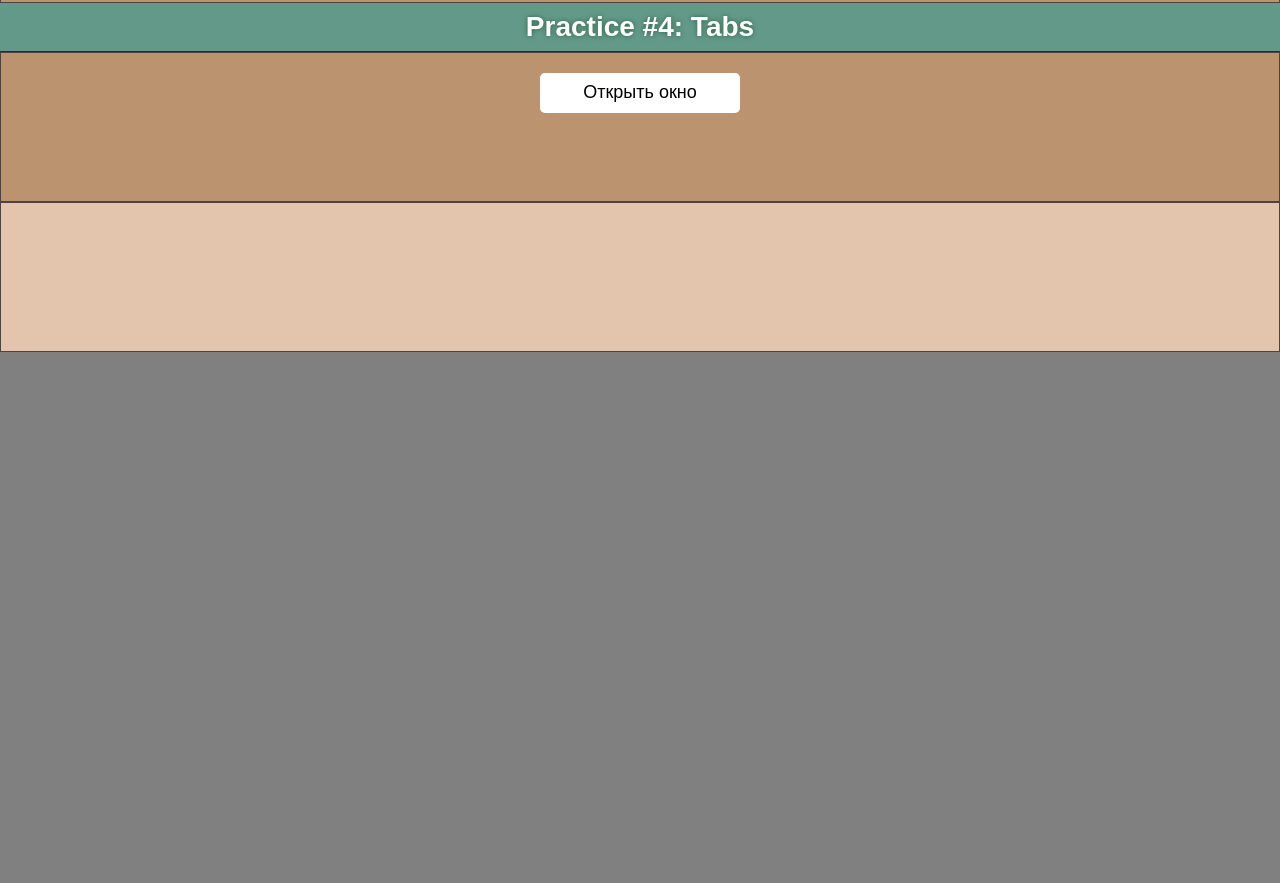
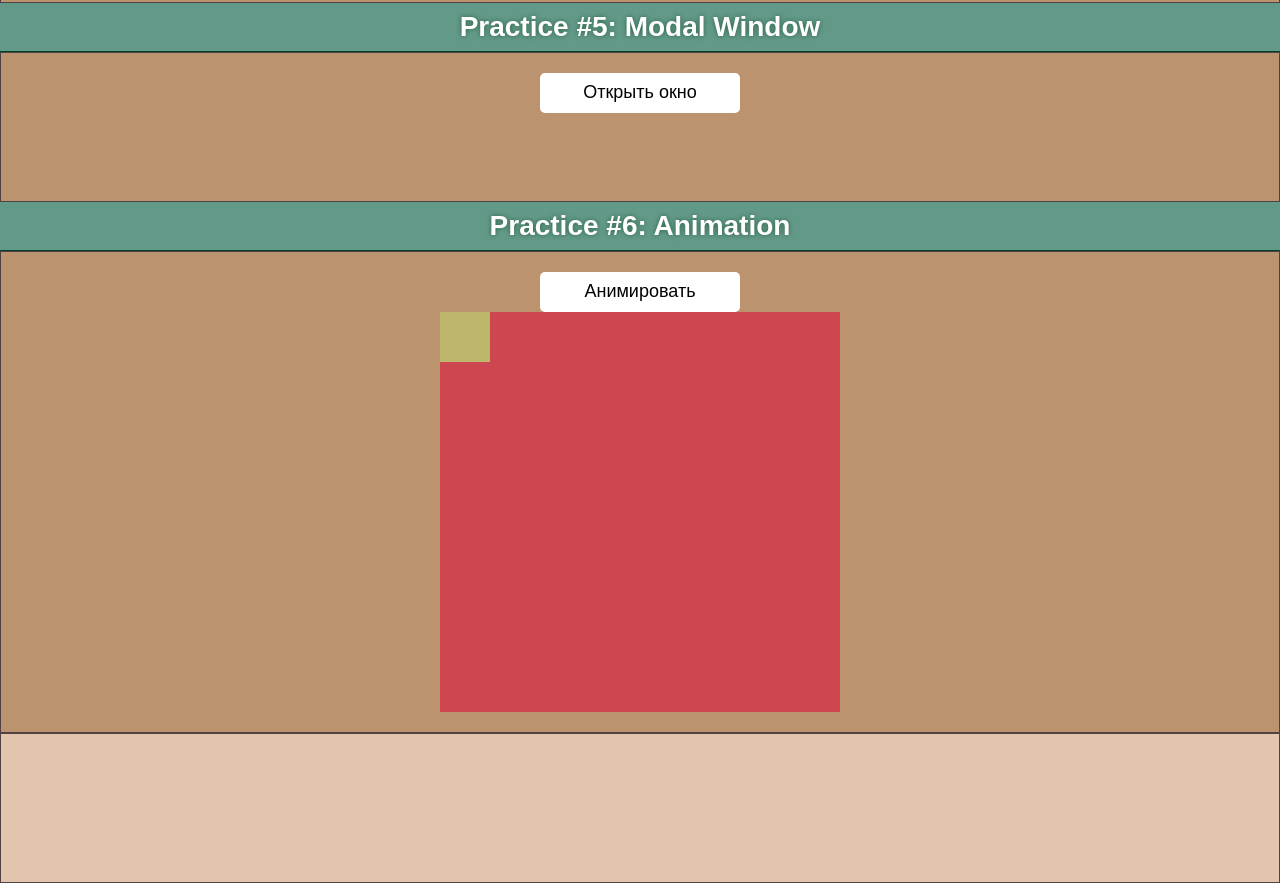
Before and after one commit to GlebKolyano/archive__js-practice-course, a plain HTML site: page index.html in a window 1280 px wide. Shown: the part 1464-2347 px from the top of the page. Before the commit the page ends 1816 px from the top, so only its background shows below. Drawn offline with Linux system fonts and the light colour scheme.

Commit message:
added the html/css for lesson

```diff
--- a/css/style.css
+++ b/css/style.css
@@ -589,6 +589,14 @@ input {
   position: absolute;
 }
 
+button {
+  height: 40px;
+  background: white;
+  max-width: 100%;
+  min-width: 200px;
+  border-radius: 5px;
+}
+
 .modal__wrapper {
   display: -webkit-box;
   display: -ms-flexbox;
@@ -597,13 +605,6 @@ input {
   -webkit-box-direction: normal;
       -ms-flex-direction: column;
           flex-direction: column;
-}
-.modal__wrapper button {
-  height: 40px;
-  background: white;
-  max-width: 100%;
-  min-width: 200px;
-  border-radius: 5px;
 }
 .modal__wrapper .modal {
   position: fixed;
@@ -645,6 +646,22 @@ input {
   font-size: 22px;
 }
 
+.animation {
+  text-align: center;
+}
+
+.animation-box {
+  position: relative;
+  width: 400px;
+  height: 400px;
+  background-color: rgba(220, 20, 60, 0.596);
+}
+.animation-box .animation-block {
+  width: 50px;
+  height: 50px;
+  background-color: darkkhaki;
+}
+
 .hide {
   display: none;
 }
--- a/index.html
+++ b/index.html
@@ -12,6 +12,7 @@
   <script src="/js/3__Dropdown-Menu.js" defer></script>
   <script src="/js/4__Tabs.js" defer></script>
   <script src="/js/5__Modal-Window.js" defer></script>
+  <script src="/js/6__Animation.js" defer></script>
 
 
 
@@ -129,7 +130,7 @@
         </div>
       </div>
       <div class="practice">
-        <h2>Practice #4: Tabs</h2>
+        <h2>Practice #5: Modal Window</h2>
         <div class="container">
           <div class="modal__wrapper">
             <div class="overlay">
@@ -147,6 +148,17 @@
 
         </div>
       </div>
+      <div class="practice">
+        <h2>Practice #6: Animation</h2>
+        <div class="container">
+          <div class="animation">
+            <button class=animBtn>Анимировать</button>
+            <div class="animation-box">
+              <div class="animation-block"></div>
+            </div>
+          </div>
+        </div>
+      </div>
     </section>
 <footer class="footer">
   <div class="container">
```
Also changed, not shown: js/6__Animation.js (added).
